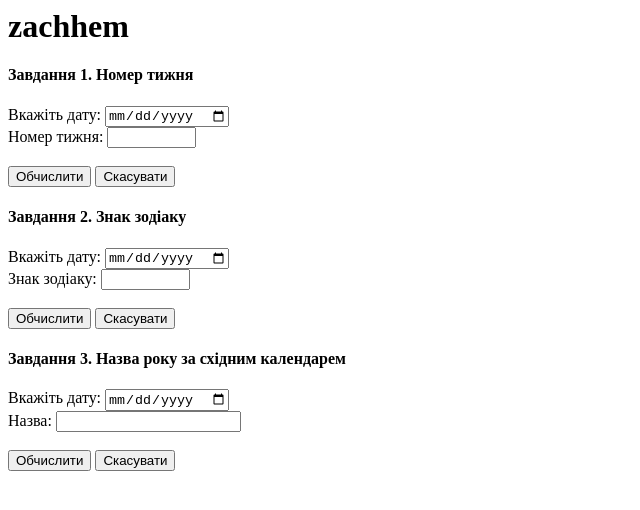
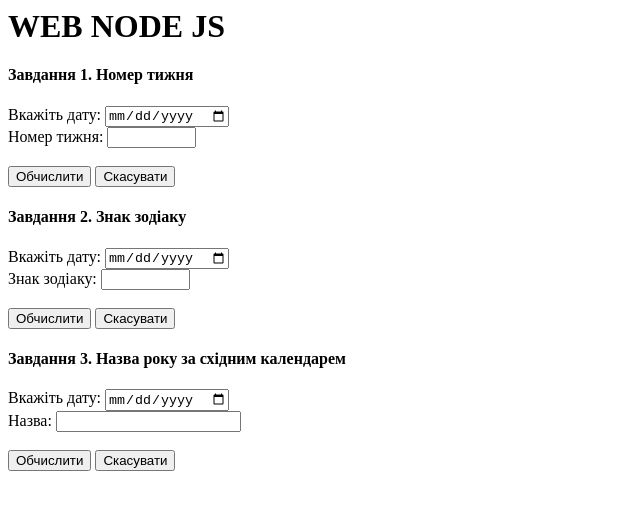
Before and after one commit to AidymyrovaNadi/labaweb, a website: page public/index.html in a window 1280 px wide. Shown: the whole page, without its empty margins (0-640 px from the left). Drawn offline with Linux system fonts and the light colour scheme.

Commit message:
web node js

```diff
--- a/public/index.html
+++ b/public/index.html
@@ -110,7 +110,7 @@
 		</script>
 	</head>
 	<body>
-		<h1>zachhem</h1>
+		<h1>WEB NODE JS</h1>
 		<h4>Завдання 1. Номер тижня</h4>
 		<form name="form1">
 			Вкажіть дату: <input type="date" size="8" name="fye"><br>
```
Also changed, not shown: package.json (+4 -3 lines), .travis.yml, 1 other file.
